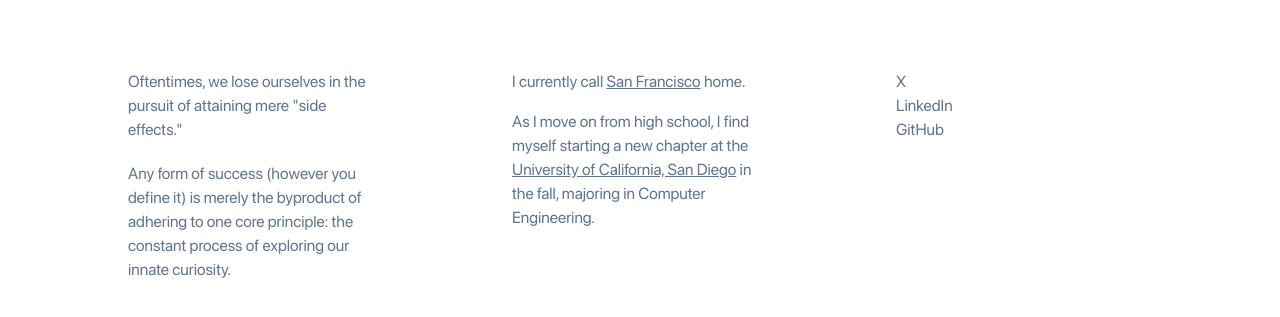
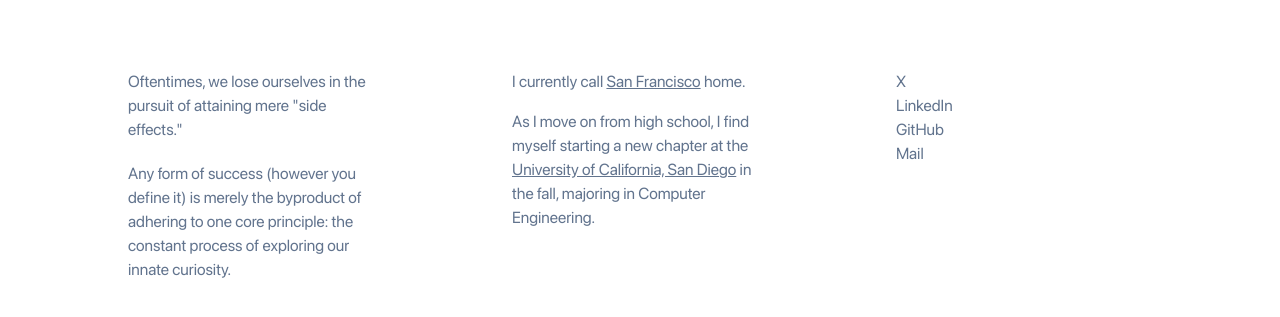
Before and after one commit to ShubhamPatilsd/website-v3, a Next.js app: page / in a window 1280 px wide. Shown: the part 453-770 px from the top of the page. Built offline with nearby package versions, Linux system fonts and the light colour scheme.

Commit message:
i love the mail image tbh

```diff
--- a/pages/index.tsx
+++ b/pages/index.tsx
@@ -134,7 +134,7 @@ export default function Home() {
               </p>
             </div>
 
-            <div className="grid grid-cols-1 md:grid-cols-3 w-full mt-10 md:mt-18 gap-[10vw]">
+            <div className="grid grid-cols-1 md:grid-cols-3 w-full mt-10 md:mt-18 gap-[10vw] max-w-[80rem]">
               <div className=" text-slate-500 space-y-5 max-w-xs">
                 <p>
                   Oftentimes, we lose ourselves in the pursuit of attaining mere
@@ -210,8 +210,18 @@ export default function Home() {
                     </a>
                   </li>
                   <li className="text-slate-500">
-                    <a href="">LinkedIn</a>
+                    <a
+                      onMouseEnter={(e) =>
+                        handleMouseEnter(e, "/linkedin.png", "LinkedIn")
+                      }
+                      onMouseLeave={() => setShowTooltip(false)}
+                      onMouseMove={handleMouseMove}
+                      href="https://www.linkedin.com/in/shubhampatilsd/"
+                    >
+                      LinkedIn
+                    </a>
                   </li>
+
                   <li className="text-slate-500">
                     <a
                       onMouseEnter={(e) =>
@@ -222,6 +232,18 @@ export default function Home() {
                       href="https://github.com/ShubhamPatilsd"
                     >
                       GitHub
+                    </a>
+                  </li>
+                  <li className="text-slate-500">
+                    <a
+                      onMouseEnter={(e) =>
+                        handleMouseEnter(e, "/mail.png", "Mail")
+                      }
+                      onMouseLeave={() => setShowTooltip(false)}
+                      onMouseMove={handleMouseMove}
+                      href="mailto:shubhampatilsd@gmail.com"
+                    >
+                      Mail
                     </a>
                   </li>
                 </ul>
```
Also changed, not shown: public/linkedin.png (added), 1 other file (tests, documents, lock files or other folders).
